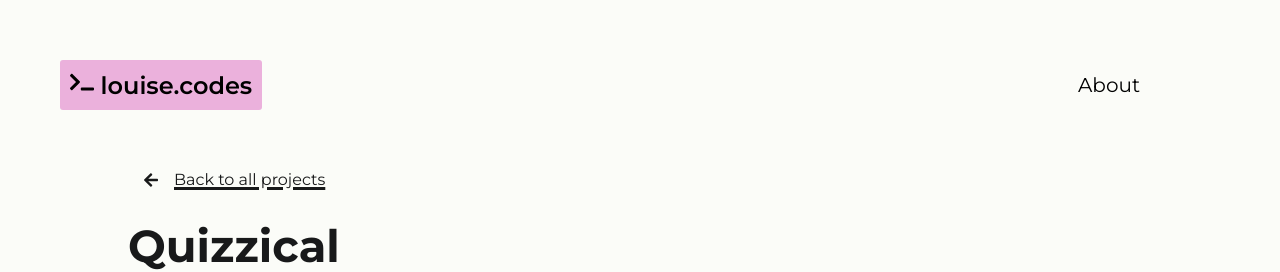
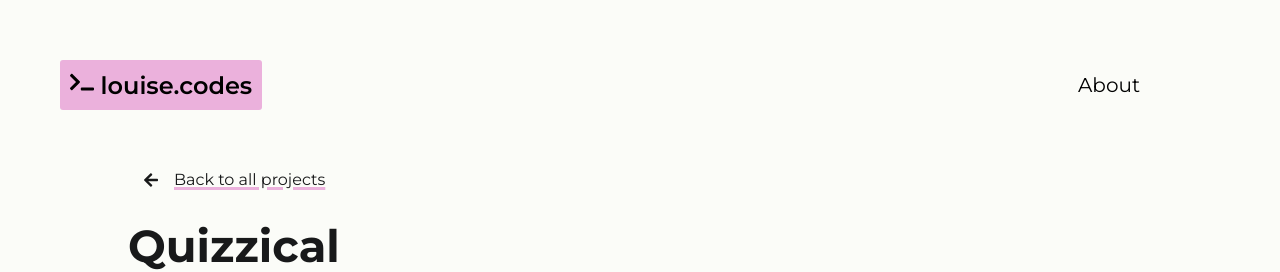
Before and after one commit to louiseka/portfolio, a React (Vite) app: page /projects/1 in a window 1280 px wide. Shown: the top 272 px of the page. Built offline with nearby package versions, Linux system fonts and the light colour scheme.

Commit message:
Fixing cta link styling bug

```diff
--- a/src/index.css
+++ b/src/index.css
@@ -89,19 +89,24 @@ p {
 }
 
 .cta-link,
+.medium-cta-link,
 .back-link {
+    text-decoration: underline;
     text-decoration-color: #EBB1DC;
-    text-decoration: underline;
     text-decoration-thickness: 3px;
+    color: #18191A;
+    display: flex;
+    align-items: center;
+    padding: 0px 0 10px;
 }
 
 .cta-link:hover,
+.medium-cta-link:hover,
 .back-link:hover {
     text-decoration-color: #B1EBC0;
 }
 
-.cta-link,
-.back-link,
+
 .small-cta-link {
     color: #18191A;
     display: flex;
@@ -551,6 +556,11 @@ a[href^="mailto:"] {
         padding: 40px 0 0;
     }
 
+    .medium-cta-link {
+        font-size: 1.25rem;
+        padding: 40px 0 0;
+    }
+
 
     .normal-grid-img {
         width: 80%;
```
